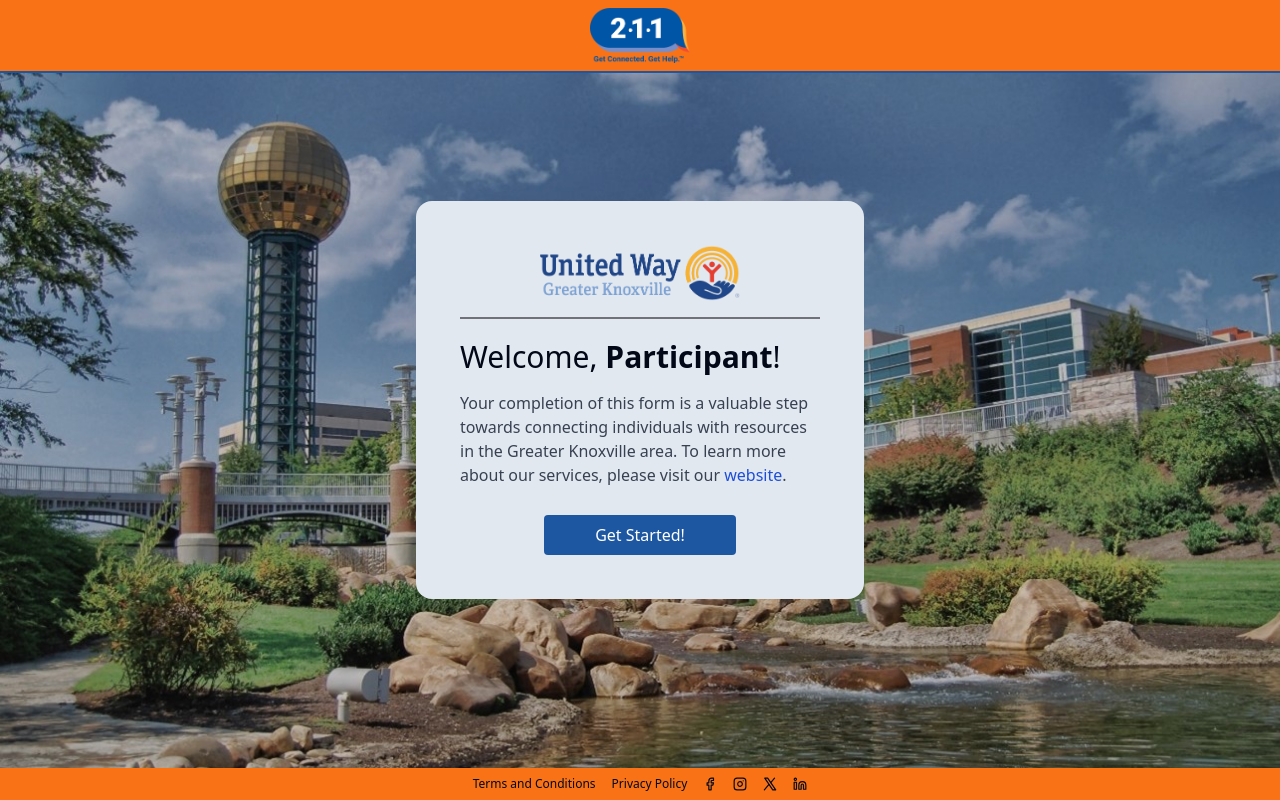
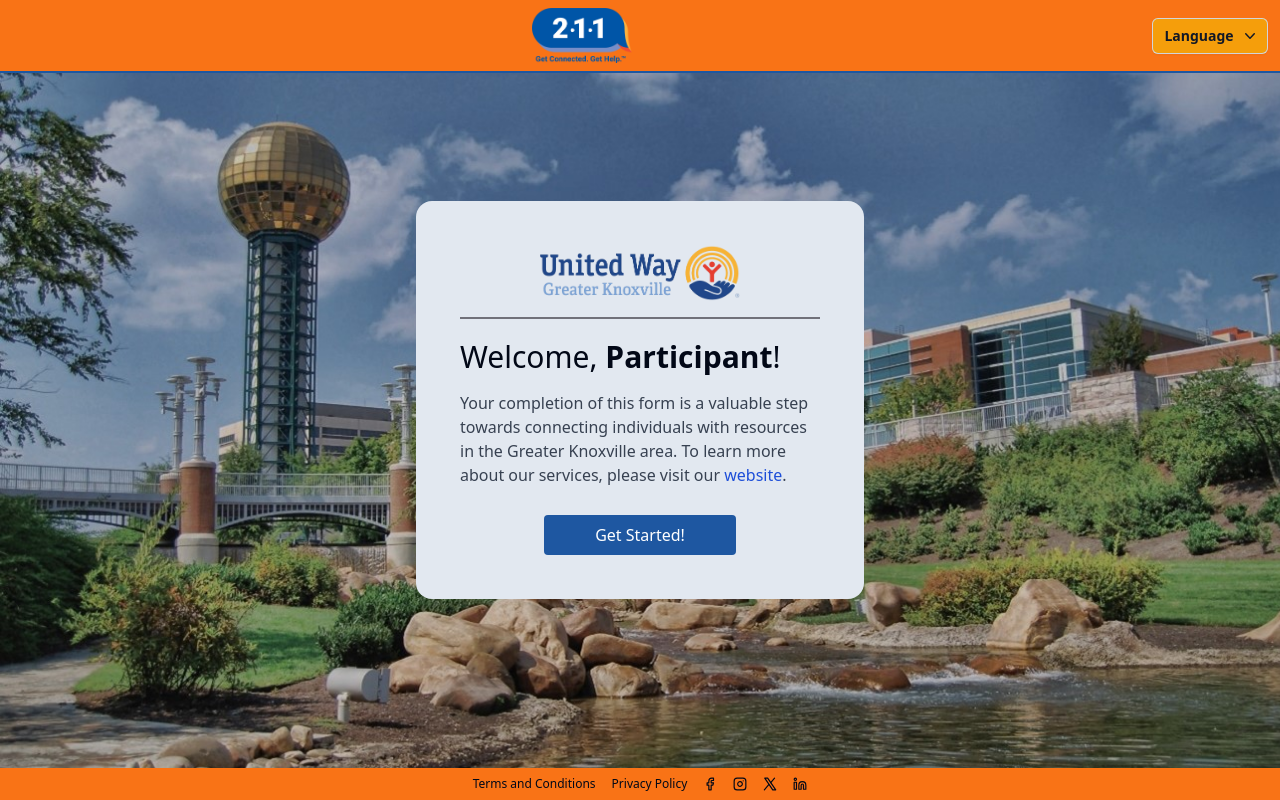
Before and after one commit to hack4impact-utk/uw-211, a Next.js app: page / in a window 1280 px wide. Built offline with nearby package versions, Linux system fonts and the light colour scheme.

Commit message:
Update index.tsx

```diff
--- a/src/components/FormHeader/index.tsx
+++ b/src/components/FormHeader/index.tsx
@@ -1,8 +1,31 @@
+'use client';
+import React from 'react';
 import Image from 'next/image';
 import uw211Logo from '@/../public/img/unitedway211.png';
-// import uwLogo from '@/../public/img/UWGK_Logo.png';
+import { useState } from 'react';
+import { useWindowSize } from '../../utils/hooks/useWindowSize';
 
 export default function Header() {
+  const [isDropdownOpen, setIsDropdownOpen] = useState(false);
+  const windowSize = useWindowSize();
+
+  const toggleDropdown = () => {
+    setIsDropdownOpen(!isDropdownOpen);
+  };
+
+  const getOffset = () => {
+    const offset = Math.max(0, windowSize.width - 240);
+    return offset / 2;
+  };
+
+  const refreshEnglish = () => {
+    // Function to refresh English content
+  };
+
+  const refreshSpanish = () => {
+    // Function to refresh Spanish content
+  };
+
   return (
     <header className="fixed top-0 z-50 flex w-full border-b-2 border-[#1e57a1] bg-orange-500 pb-2 pt-2">
       <div className="flex flex-1 items-center justify-center">
@@ -12,6 +35,76 @@
           width="100"
           height="100"
         />
+        <div
+          className="relative inline-block text-left"
+          style={{ left: getOffset() + 'px' }}
+        >
+          <div>
+            <button
+              type="button"
+              className="inline-flex justify-center gap-x-1.5 rounded-md bg-orange-400 px-3 py-2 text-sm font-semibold text-gray-900 shadow-sm ring-1 ring-inset ring-gray-300"
+              id="menu-button"
+              aria-expanded={isDropdownOpen ? 'true' : 'false'}
+              aria-haspopup="true"
+              onClick={toggleDropdown}
+              style={{
+                backgroundColor: isDropdownOpen ? '#ffffff' : '#f59e0b',
+              }}
+            >
+              Language
+              <svg
+                className="-mr-1 h-5 w-5 text-gray-900"
+                viewBox="0 0 20 20"
+                fill="currentColor"
+                aria-hidden="true"
+                style={{
+                  transform: isDropdownOpen
+                    ? 'rotate(-180deg)'
+                    : 'rotate(0deg)',
+                  transition: 'transform 0.3s ease',
+                }}
+              >
+                <path
+                  fillRule="evenodd"
+                  d="M5.23 7.21a.75.75 0 011.06.02L10 11.168l3.71-3.938a.75.75 0 111.08 1.04l-4.25 4.5a.75.75 0 01-1.08 0l-4.25-4.5a.75.75 0 01.02-1.06z"
+                  clipRule="evenodd"
+                />
+              </svg>
+            </button>
+          </div>
+          <div
+            className={`absolute right-0 z-10 mt-2 origin-top-right rounded-md bg-white shadow-lg ring-1 ring-black ring-opacity-5 transition-all duration-200 focus:outline-none ${isDropdownOpen ? 'opacity-100' : 'pointer-events-none opacity-0'}`}
+            style={{
+              width: 'calc(100%)',
+              maxHeight: isDropdownOpen ? '14rem' : '0',
+            }}
+            role="menu"
+            aria-orientation="vertical"
+            aria-labelledby="menu-button"
+            tabIndex={-1}
+          >
+            <div className="py-1" role="none">
+              <button
+                className="block w-full px-4 py-2 text-left text-sm text-gray-700 focus:outline-none"
+                role="menuitem"
+                tabIndex={-1}
+                id="menu-item-0"
+                onClick={refreshEnglish}
+              >
+                English
+              </button>
+              <button
+                className="block w-full px-4 py-2 text-left text-sm text-gray-700 focus:outline-none"
+                role="menuitem"
+                tabIndex={-1}
+                id="menu-item-2"
+                onClick={refreshSpanish}
+              >
+                Español
+              </button>
+            </div>
+          </div>
+        </div>
       </div>
     </header>
   );
```
